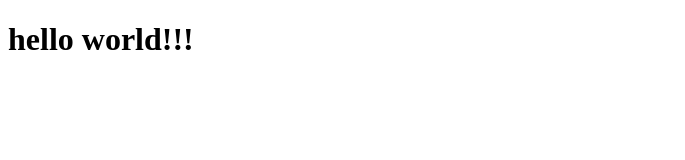
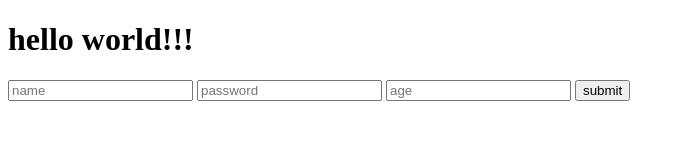
Before and after one commit to Emitaz-pias/node-mongo-crud, a website: page index.html in a window 1280 px wide. Shown: the whole page, without its empty margins (0-685 px from the left). Drawn offline with Linux system fonts and the light colour scheme.

Commit message:
data pushed to database from direct front end user

```diff
--- a/index.html
+++ b/index.html
@@ -8,5 +8,11 @@
   </head>
   <body>
     <h1>hello world!!!</h1>
+    <form action="/addUser" method="post">
+      <input type="text" name="name" placeholder="name" />
+      <input type="text" name="password" placeholder="password" />
+      <input type="text" name="age" placeholder="age" />
+      <input type="submit" value="submit" />
+    </form>
   </body>
 </html>
```
Also changed, not shown: index.js (+11 -2 lines).
